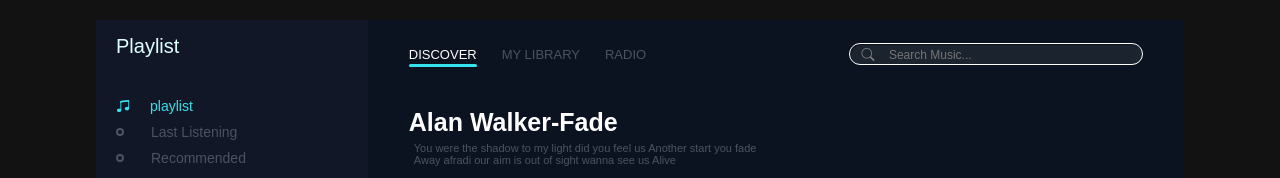
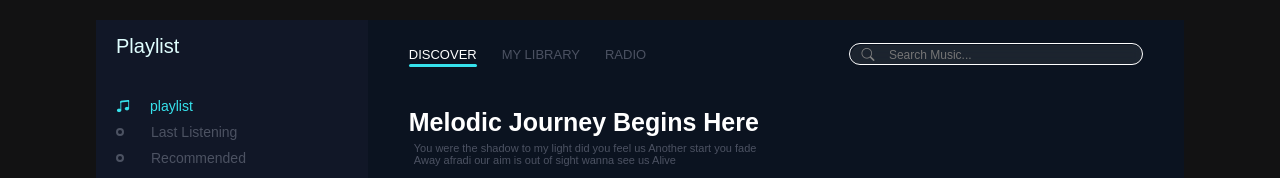
Before and after one commit to soabee-ahmed/javascript, a plain HTML site: page MUSIC WEBSITE/index.html in a window 1280 px wide. Shown: the top 178 px of the page. Drawn offline with nearby package versions, Linux system fonts and the light colour scheme.

Commit message:
Update index.html

```diff
--- a/MUSIC WEBSITE/index.html
+++ b/MUSIC WEBSITE/index.html
@@ -207,10 +207,23 @@
                 <div class="search">
                     <i class="bi bi-search"></i>
                     <input type="text" placeholder="Search Music...">
+                    <div class="search_results">
+                        <!-- <a href="" class="card">
+                            <img src="images/arijit.jpg" alt="">
+                            <div class="cnt">
+                                <h5>You And Me<br>
+                                    <div class="subtitle">Shubh</div>
+                            </h5>
+                            </div>
+                        </a> -->
+
+
+
+                    </div>
                 </div>
             </nav>
             <div class="content">
-                <h1>Alan Walker-Fade</h1>
+                <h1>Melodic Journey Begins Here</h1>
                 <p>You were the shadow to my light did you feel us Another start you fade <br> Away afradi our aim is out of sight wanna see us Alive </p>
                 <div class="buttons">
                 <button>PLAY</button>
```
